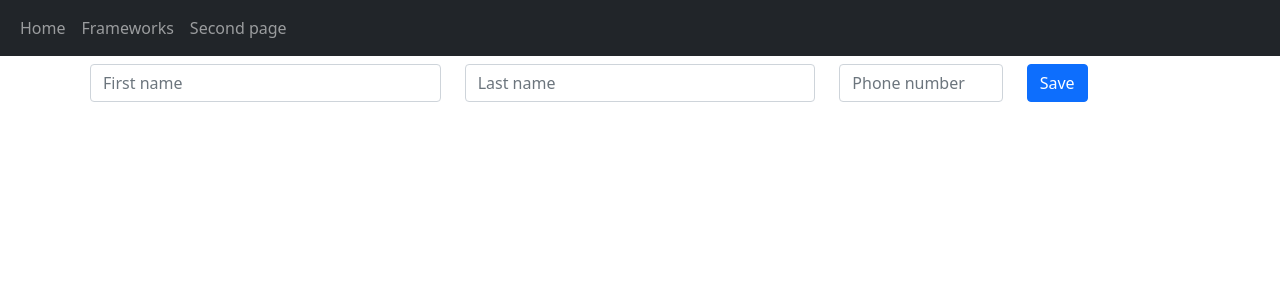
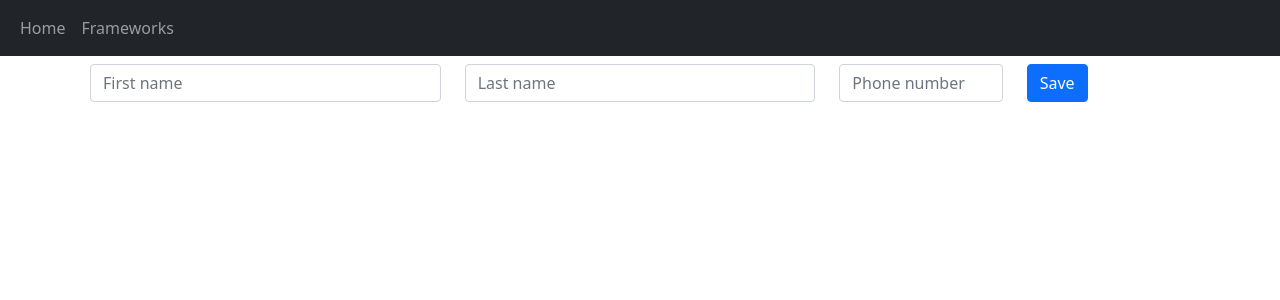
Before and after one commit to JankoDedic/iteh-domaci3, a React app: page / in a window 1280 px wide. Shown: the top 300 px of the page. Built offline with nearby package versions, Linux system fonts and the light colour scheme.

Commit message:
Remove SecondPage

```diff
--- a/src/components/AppRouter.js
+++ b/src/components/AppRouter.js
@@ -2,7 +2,6 @@ import { BrowserRouter, Route, Routes } from 'react-router-dom'
 
 import { App } from './App'
 import { FrameworksPage } from './FrameworksPage'
-import { SecondPage } from './SecondPage'
 
 export function AppRouter() {
   return (
@@ -10,7 +9,6 @@ export function AppRouter() {
       <Routes>
         <Route path="/" element={<App />} />
         <Route path="/frameworks" element={<FrameworksPage />} />
-        <Route path="/second_page" element={<SecondPage />} />
       </Routes>
     </BrowserRouter>
   )
--- a/src/components/NavBar.js
+++ b/src/components/NavBar.js
@@ -9,11 +9,9 @@ export function NavBar() {
             <li className="nav-item">
               <Link to="/" className="nav-link">Home</Link>
             </li>
+
             <li className="nav-item">
               <Link to="/frameworks" className="nav-link">Frameworks</Link>
-            </li>
-            <li className="nav-item">
-              <Link to="/second_page" className="nav-link">Second page</Link>
             </li>
           </ul>
         </div>
--- a/src/components/SecondPage.js
+++ /dev/null
@@ -1,10 +0,0 @@
-import { NavBar } from './NavBar'
-
-export function SecondPage() {
-  return (
-    <div>
-      <NavBar />
-      <h2>Second page</h2>
-    </div>
-  )
-}
```
